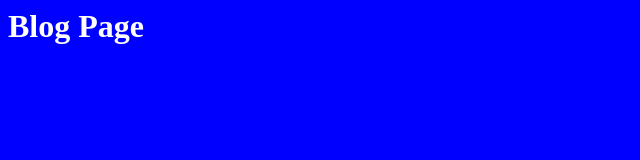
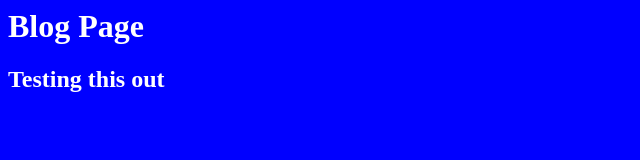
Before and after one commit to Nicknyr/blog, a plain HTML site: page index.html in a window 1280 px wide. Shown: the whole page, without its empty margins (0-640 px from the left). Drawn offline with Linux system fonts and the light colour scheme.

Commit message:
Update index.html

```diff
--- a/index.html
+++ b/index.html
@@ -1,6 +1,7 @@
 <html>
   <body>
   <h1>Blog Page</h1>
+    <h2>Testing this out</h2>
   <style>
   body {
     background-color: blue;
```
